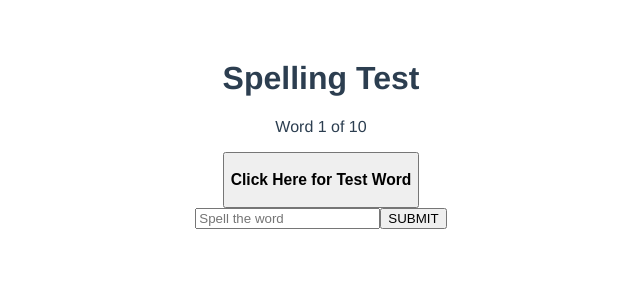
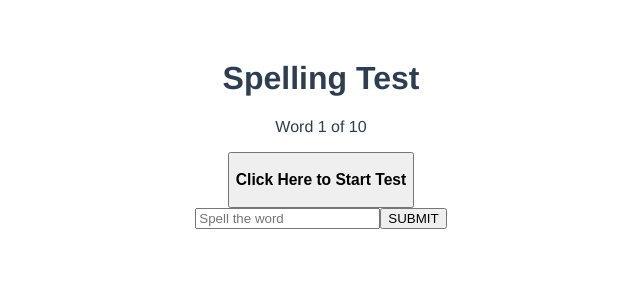
Before and after one commit to gwynnemeeks/spelling-test, a Vue app: page / in a window 1280 px wide. Shown: the top 300 px of the page, without its empty margins (319-959 px from the left). Built offline with nearby package versions, Linux system fonts and the light colour scheme.

Commit message:
button click says test word

```diff
--- a/src/components/Speech.vue
+++ b/src/components/Speech.vue
@@ -1,6 +1,6 @@
 <template>
   <button @click="sayWord" class="clickable">
-    <h3>Click Here for Test Word</h3>
+    <h3>Click Here to Start Test</h3>
   </button>
 </template>
 
```
